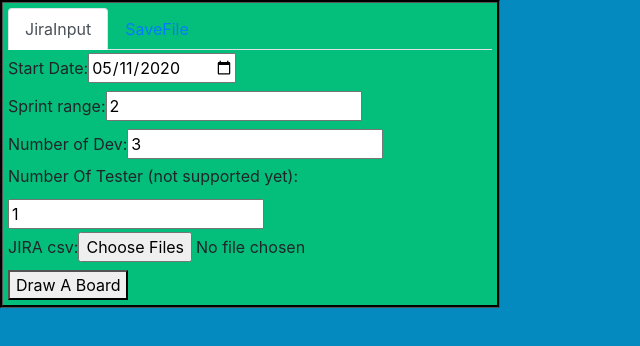
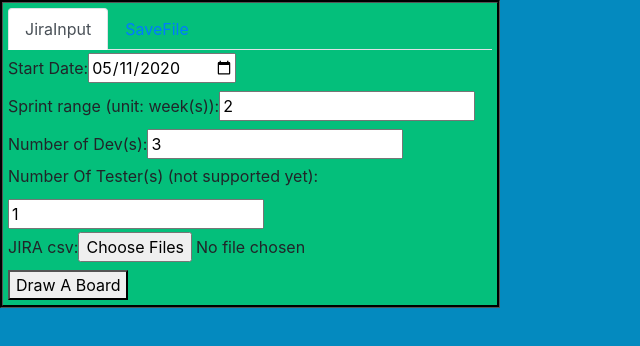
Before and after one commit to MightyOrphus/tactboard, a Vue app: page / in a window 1280 px wide. Shown: the top 346 px of the page, without its empty margins (0-640 px from the left). Built offline with nearby package versions, Linux system fonts and the light colour scheme.

Commit message:
adjust label

```diff
--- a/src/components/TactBoard.vue
+++ b/src/components/TactBoard.vue
@@ -8,15 +8,15 @@
             <input type="date" id="startDate" format="yyyy-MM-dd" />
           </div>
           <div>
-            <label for="sprintRange">Sprint range:</label>
+            <label for="sprintRange">Sprint range (unit: week(s)):</label>
             <input type="text" id="sprintRange" value="2" />
           </div>
           <div>
-            <label for="numOfDev">Number of Dev:</label>
+            <label for="numOfDev">Number of Dev(s):</label>
             <input type="text" id="numOfDev" value="3" />
           </div>
           <div>
-            <label for="numOfTester">Number Of Tester (not supported yet):</label>
+            <label for="numOfTester">Number Of Tester(s) (not supported yet):</label>
             <input type="text" id="numOfTester" value="1" />
           </div>
           <div>
@@ -240,6 +240,7 @@ export default {
             } else if (originalEst > remainingHours) {
               originalEst = originalEst - remainingHours;
               task.hoursInCurrentDate = remainingHours;
+              console.log(task);
               currentDate.push(task);
               remainingHours = 0;
             }
```
